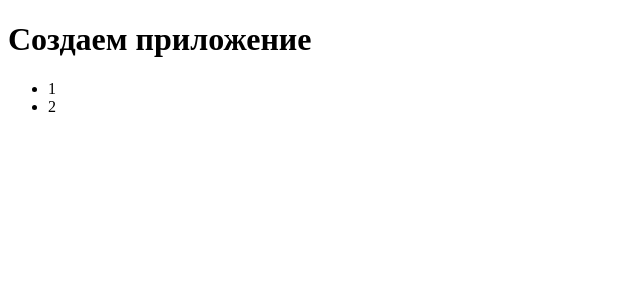
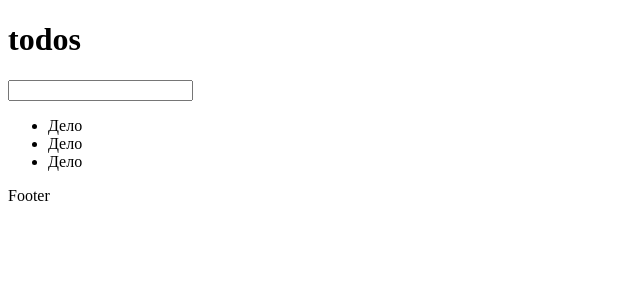
Before and after one commit to IrinaRyazanskaya/todo-list, a React (Create React App) app: page / in a window 1280 px wide. Shown: the top 300 px of the page, without its empty margins (0-640 px from the left). Built offline with nearby package versions, Linux system fonts and the light colour scheme.

Commit message:
Создала структуру проекта

```diff
--- a/src/App.jsx
+++ /dev/null
@@ -1,12 +0,0 @@
-const ItemList = () => (<ul>
-    <li>1</li>
-    <li>2</li>
-  </ul>
-);
-
-const App = () => (<div>
-    <h1>Создаем приложение</h1>
-    <ItemList />
-  </div>);
-
-export default App;
--- /dev/null
+++ b/src/components/application/application.jsx
@@ -0,0 +1,14 @@
+import { InputItem } from '../input-item/input-item';
+import { ItemList } from '../item-list/item-list';
+import { Footer } from '../footer/footer';
+
+const Application = () => (
+    <div>
+        <h1>todos</h1>
+        <InputItem />
+        <ItemList />
+        <Footer />
+    </div>
+);
+
+export { Application };
--- /dev/null
+++ b/src/components/footer/footer.jsx
@@ -0,0 +1,7 @@
+const Footer = () => (
+    <footer>
+        Footer
+    </footer>
+);
+
+export { Footer };
--- /dev/null
+++ b/src/components/input-item/input-item.jsx
@@ -0,0 +1,5 @@
+const InputItem = () => (
+    <input type="text" />
+);
+
+export { InputItem };
--- /dev/null
+++ b/src/components/item-list/item-list.jsx
@@ -0,0 +1,11 @@
+import { Item } from '../item/item';
+
+const ItemList = () => (
+    <ul>
+        <Item />
+        <Item />
+        <Item />
+    </ul>
+);
+
+export { ItemList };
--- /dev/null
+++ b/src/components/item/item.jsx
@@ -0,0 +1,7 @@
+const Item = () => (
+    <li>
+        Дело
+    </li>
+);
+
+export { Item };
--- a/src/index.jsx
+++ b/src/index.jsx
@@ -1,8 +1,8 @@
 import React from 'react';
 import ReactDOM from 'react-dom';
-import App from './App';
+import { Application } from './components/application/application';
 
 ReactDOM.render(
-  <App />,
-  document.getElementById('root')
+    <Application />,
+    document.getElementById('root')
 );
```
